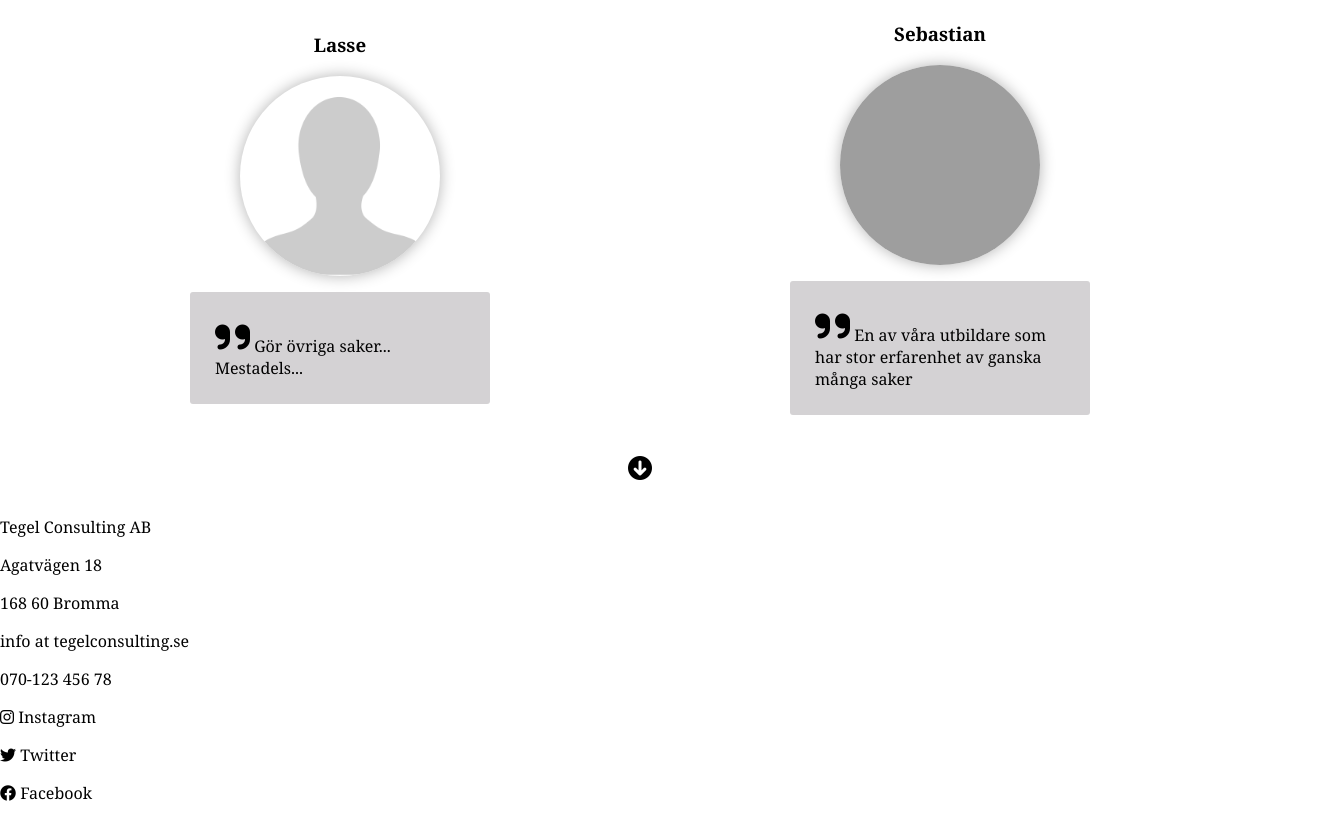
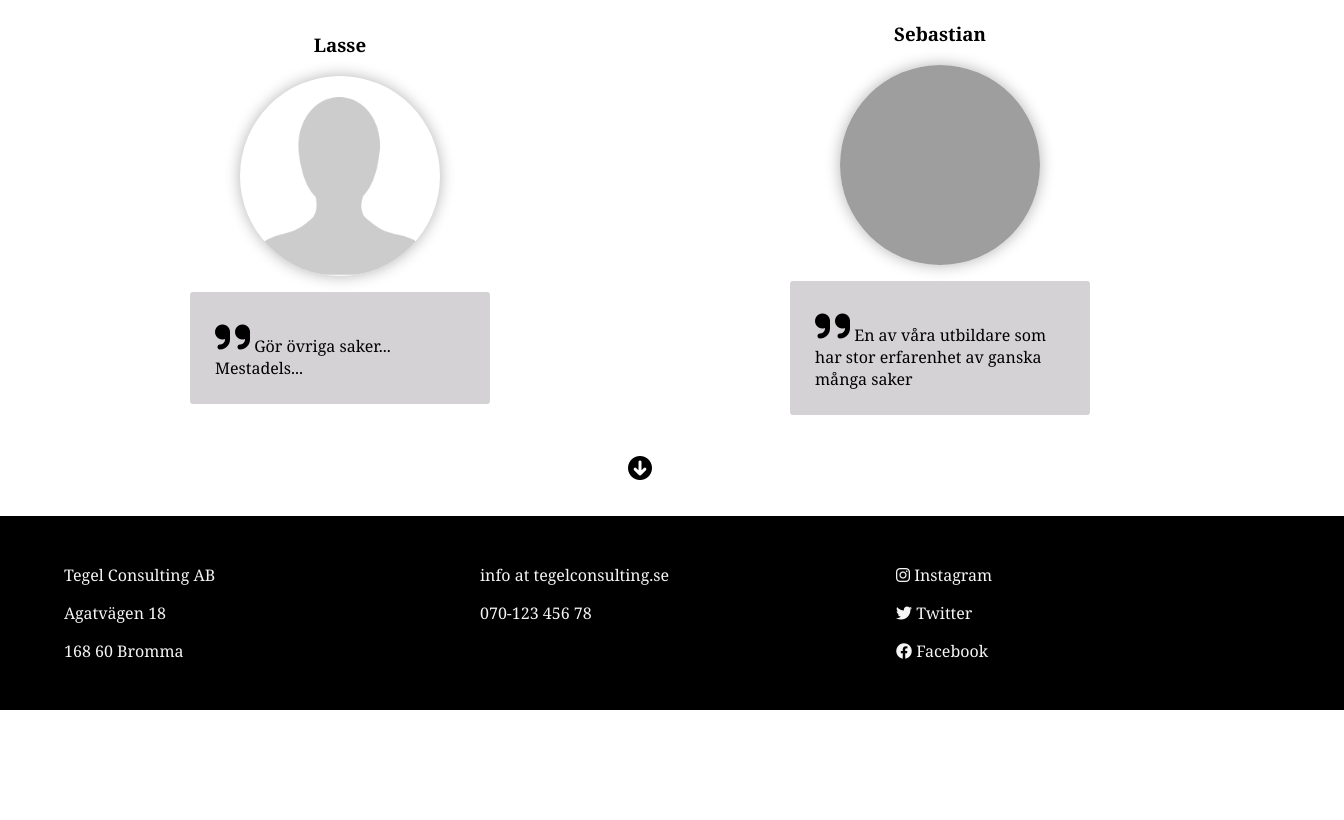
Before and after one commit to Vioxkov/Given-Design, a plain HTML site: page index.html in a window 1280 px wide. Shown: the part 1392-2212 px from the top of the page, 1344 px wide, since content can reach past the window. After the commit the page ends 2102 px from the top, so only its background shows below. Drawn offline with Linux system fonts and the light colour scheme; grey boxes are pictures that could not be loaded.

Commit message:
added a footer

```diff
--- a/css/main.css
+++ b/css/main.css
@@ -136,3 +136,34 @@ img {
 .team-profile img {
     box-shadow: 0 0 15px rgba(0, 0, 0, 0.3);
 }
+
+#kontakt {
+    background-color: black;
+    gap: 2rem;
+    padding: 2rem;
+    color: whitesmoke;
+    width: 100%;
+}
+
+.kontakt-con {
+    display: flex;
+    flex-direction: row;
+    padding: 0rem 2rem;
+    gap: 2rem;
+    margin: 0 auto;
+    justify-content: space-between;
+    align-items: self-start;
+}
+
+.adress, .direkt-kontakt, .socials {
+    flex: 1;
+    min-width: 200px;
+    max-width: 33%;
+}
+
+@media (max-width: 768px) {
+    .kontakt-con {
+        flex-direction: column;
+        align-items: center;
+    }
+}
```
